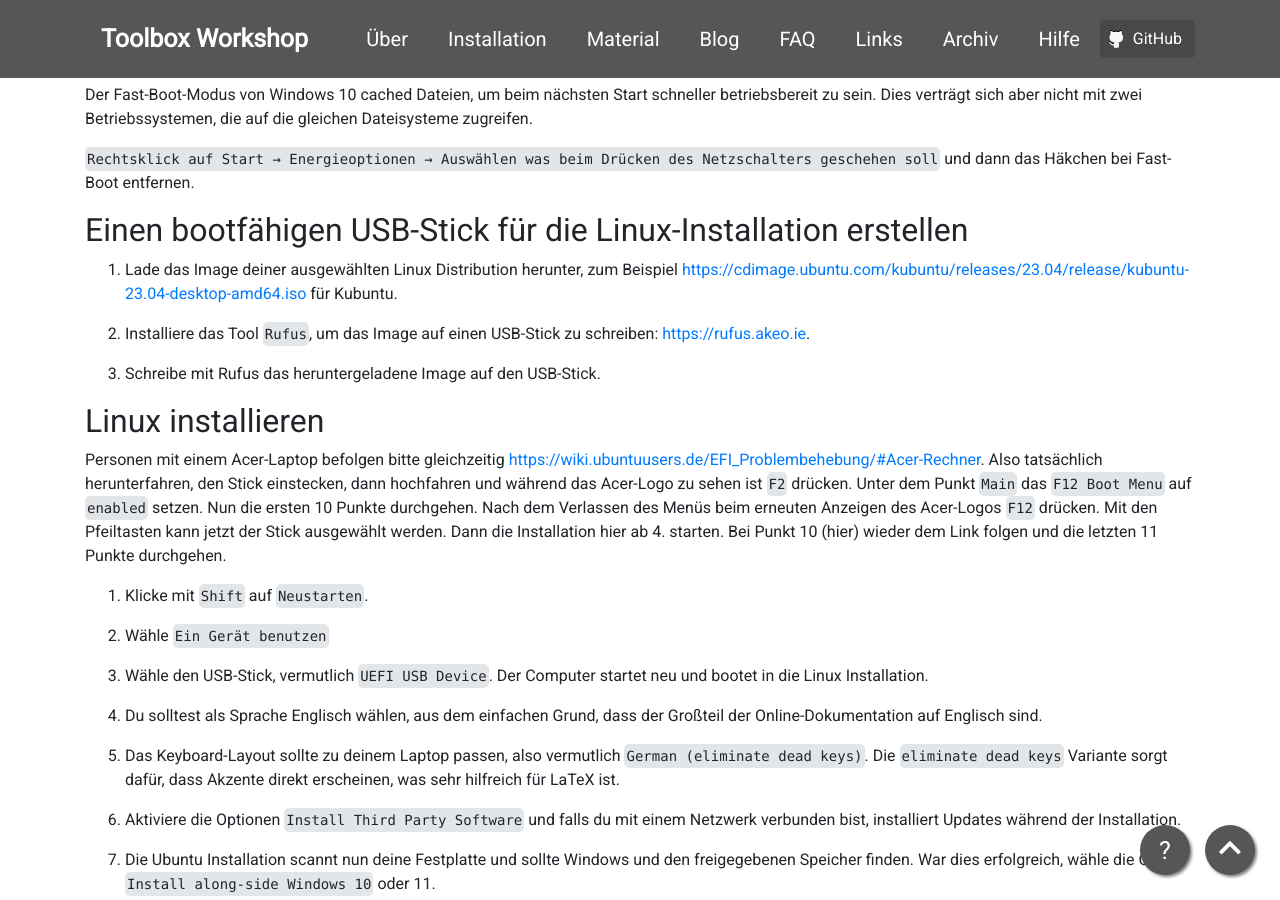
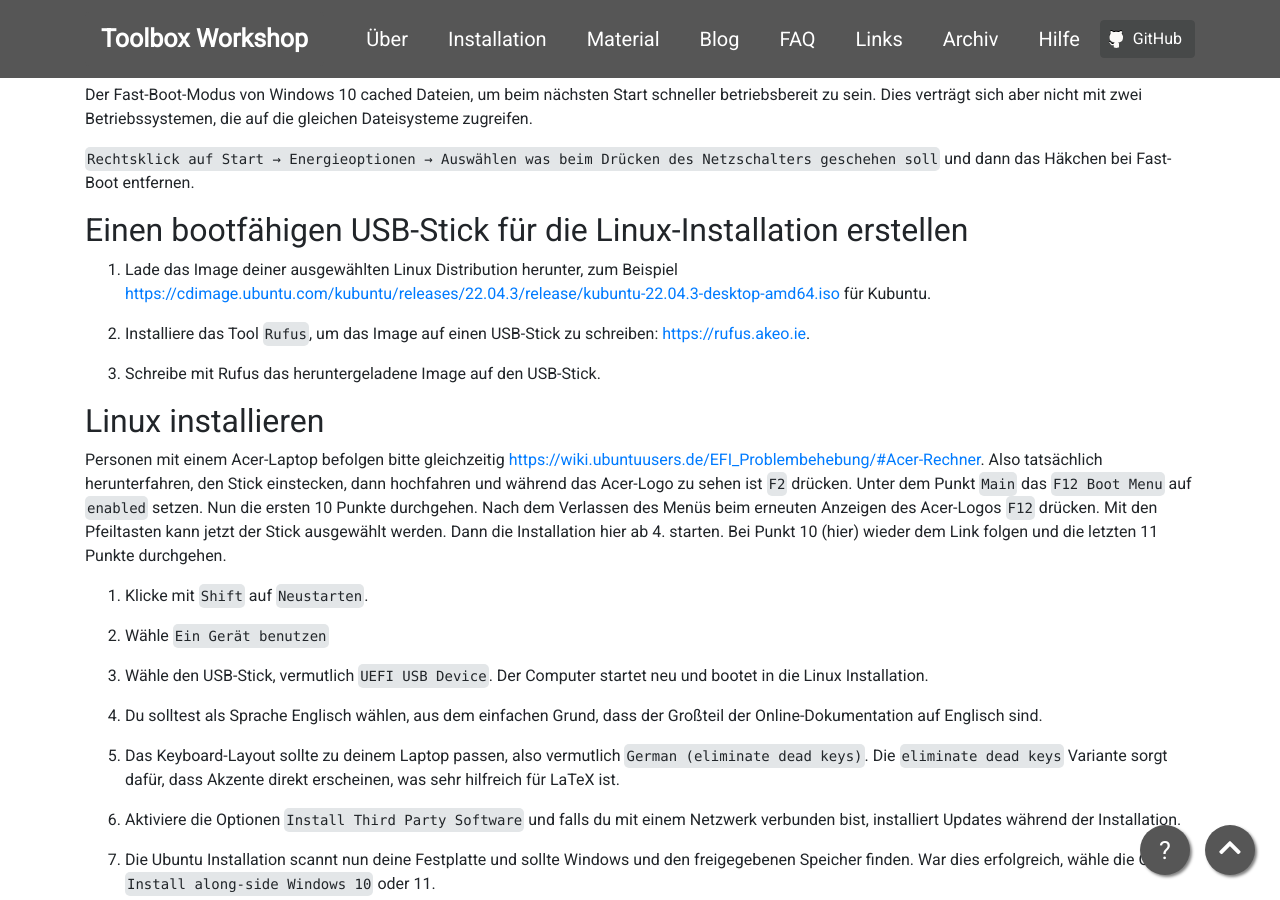
Before and after one commit to pep-dortmund/homepage-toolbox, a Jekyll site: the page built from install/dualboot.md, in a window 1280 px wide and 900 px high, scrolled down 1889 px. Built offline with Jekyll 4.4.1, drawn with Linux system fonts in a browser that asks for light colours; nearby versions of some CDN libraries.

Commit message:
Use LTS instead

```diff
--- a/install/dualboot.md
+++ b/install/dualboot.md
@@ -122,7 +122,7 @@
 ## Einen bootfähigen USB-Stick für die Linux-Installation erstellen
 
 1. Lade das Image deiner ausgewählten Linux Distribution herunter, zum Beispiel
-   <https://cdimage.ubuntu.com/kubuntu/releases/23.04/release/kubuntu-23.04-desktop-amd64.iso>
+   <https://cdimage.ubuntu.com/kubuntu/releases/22.04.3/release/kubuntu-22.04.3-desktop-amd64.iso>
    für Kubuntu.
 
 1. Installiere das Tool `Rufus`, um das Image auf einen USB-Stick zu schreiben:
```
